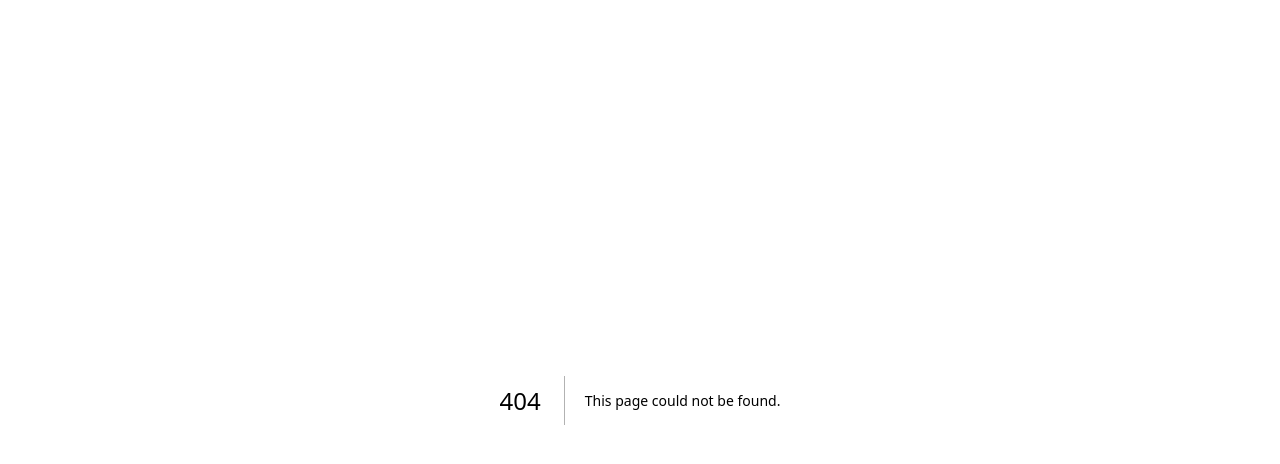
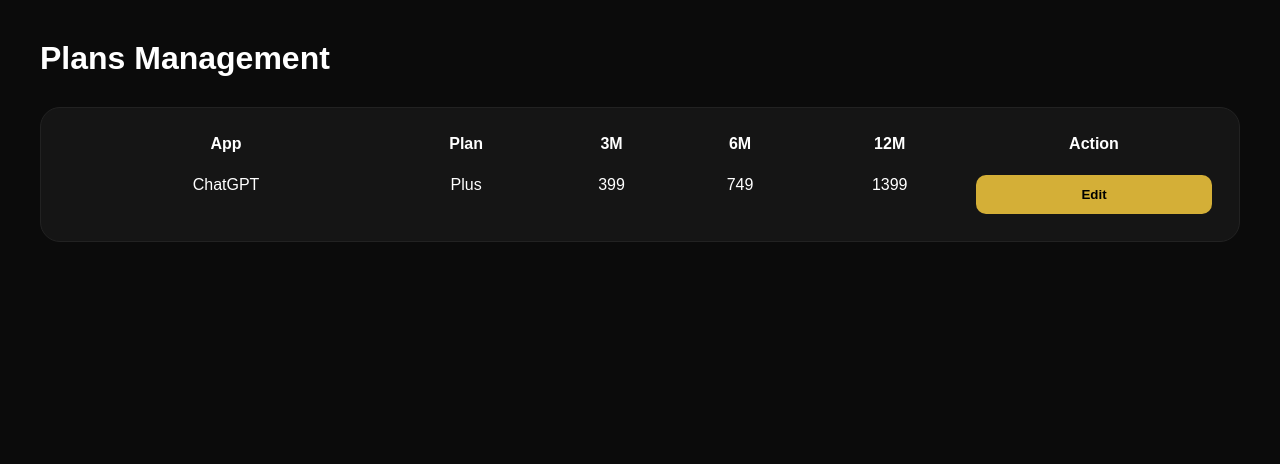
Before and after one commit to mdnoman1592008-ux/premium-account-store, a Next.js app in the folder frontend/: page /admin/plans in a window 1280 px wide. Before the commit this address had no page. Shown: the top 464 px of the page. Built offline with nearby package versions, Linux system fonts and the light colour scheme.

Commit message:
Create page.tsx

```diff
--- /dev/null
+++ b/frontend/src/app/admin/plans/page.tsx
@@ -0,0 +1,68 @@
+export default function AdminPlansPage() {
+
+  return (
+    <div
+      style={{
+        padding:"40px"
+      }}
+    >
+
+      <h1>
+        Plans Management
+      </h1>
+
+      <div
+        className="app-card"
+        style={{
+          marginTop:"30px"
+        }}
+      >
+
+        <table
+          style={{
+            width:"100%"
+          }}
+        >
+
+          <thead>
+            <tr>
+              <th>App</th>
+              <th>Plan</th>
+              <th>3M</th>
+              <th>6M</th>
+              <th>12M</th>
+              <th>Action</th>
+            </tr>
+          </thead>
+
+          <tbody>
+
+            <tr>
+
+              <td>ChatGPT</td>
+
+              <td>Plus</td>
+
+              <td>399</td>
+
+              <td>749</td>
+
+              <td>1399</td>
+
+              <td>
+                <button>
+                  Edit
+                </button>
+              </td>
+
+            </tr>
+
+          </tbody>
+
+        </table>
+
+      </div>
+
+    </div>
+  );
+}
```
